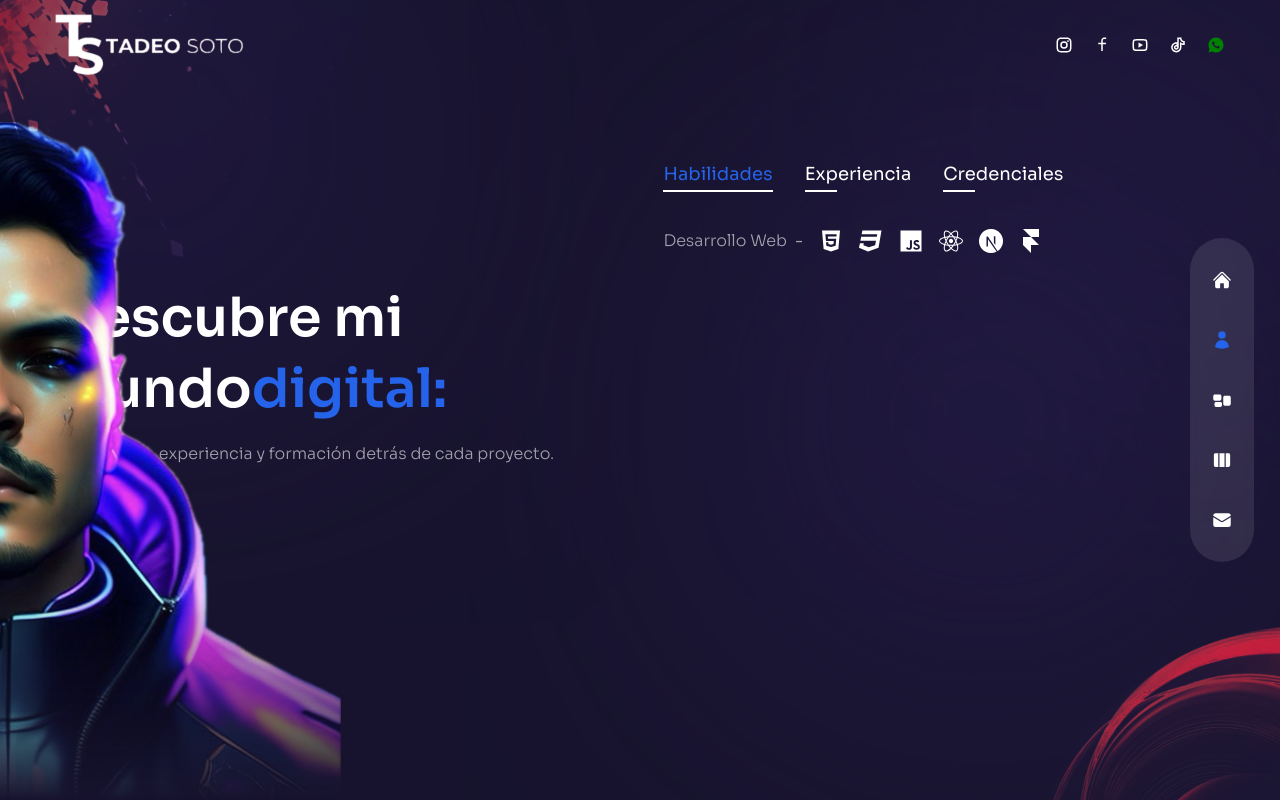
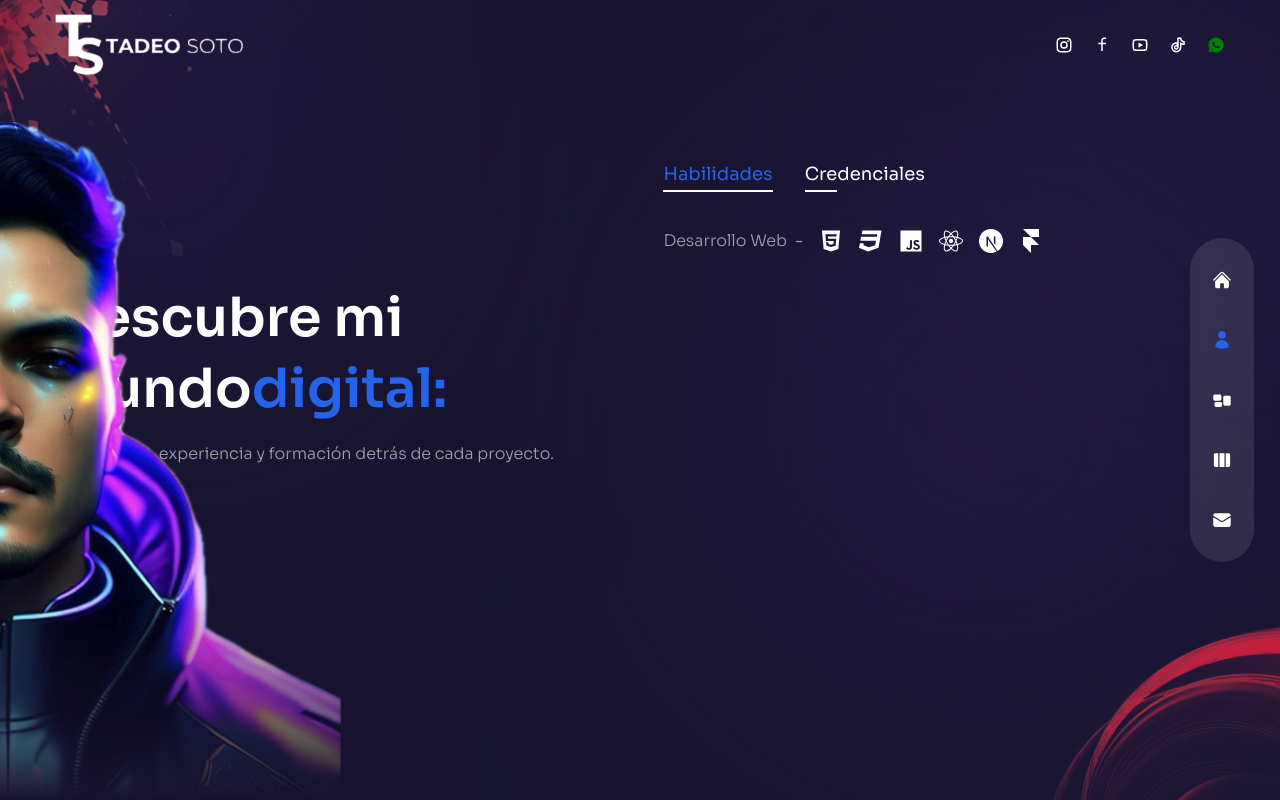
Before and after one commit to Tadeosoto/portafolio, a Next.js app: page /sobremi in a window 1280 px wide. Built offline with nearby package versions, Linux system fonts and the light colour scheme.

Commit message:
Update index.js

```diff
--- a/pages/sobremi/index.js
+++ b/pages/sobremi/index.js
@@ -36,10 +36,10 @@ const aboutData = [
   //     },
   //   ],
   // },
-  {
-    title: "experiencia",
-    info: [],
-  },
+  // {
+  //   title: "experiencia",
+  //   info: [],
+  // },
   {
     title: "credenciales",
     info: [
@@ -124,7 +124,7 @@ const About = () => {
                   key={itemIndex}
                   className={`${
                     index === itemIndex &&
-                    "text-accent after:w-[100%] after:bg-accent after:transition-all after:duration-300"
+                    "text-accent after:w-[100%] after:bg-blue-600 after:transition-all after:duration-300"
                   } cursor-pointer capitalize xl:text-lg relative after:w-8 after:h-[2px] after:bg-white after:absolute after:-bottom-1 after:left-0`}
                   onClick={() => setIndex(itemIndex)}
                 >
```
